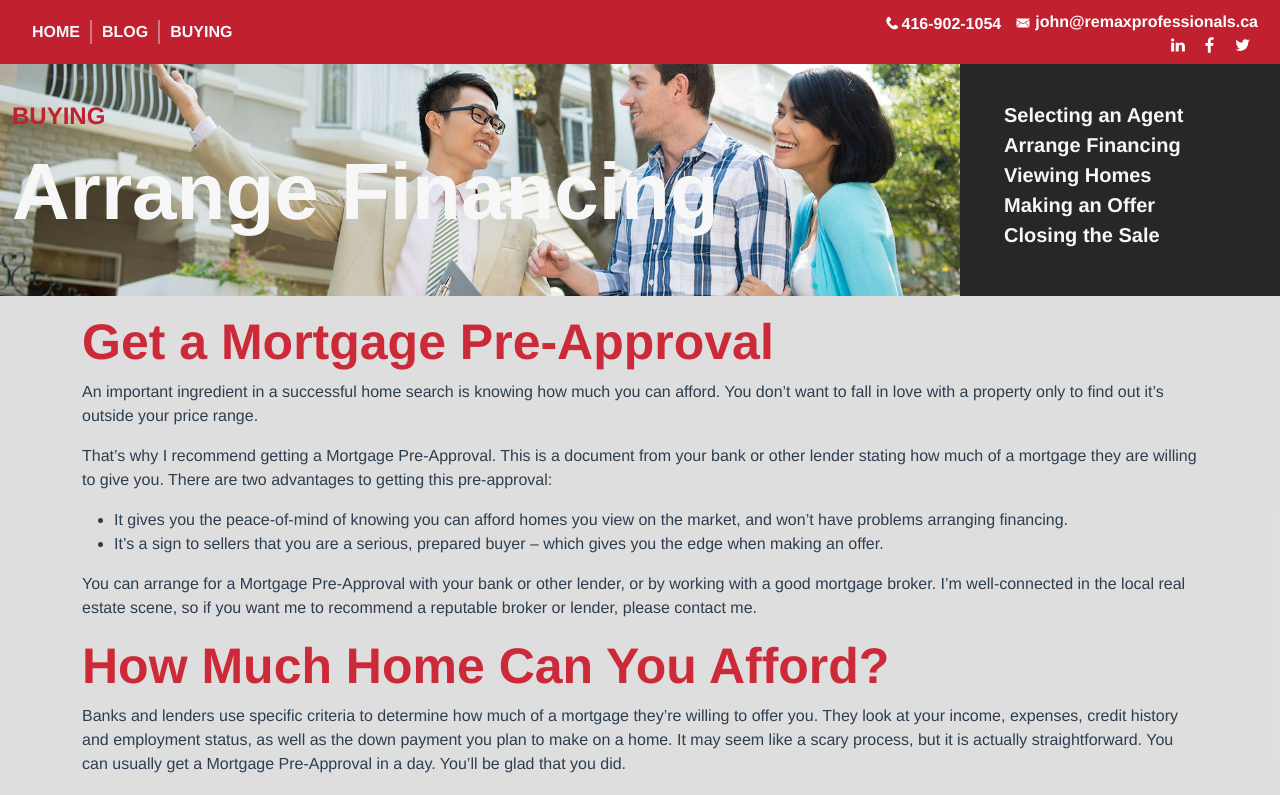
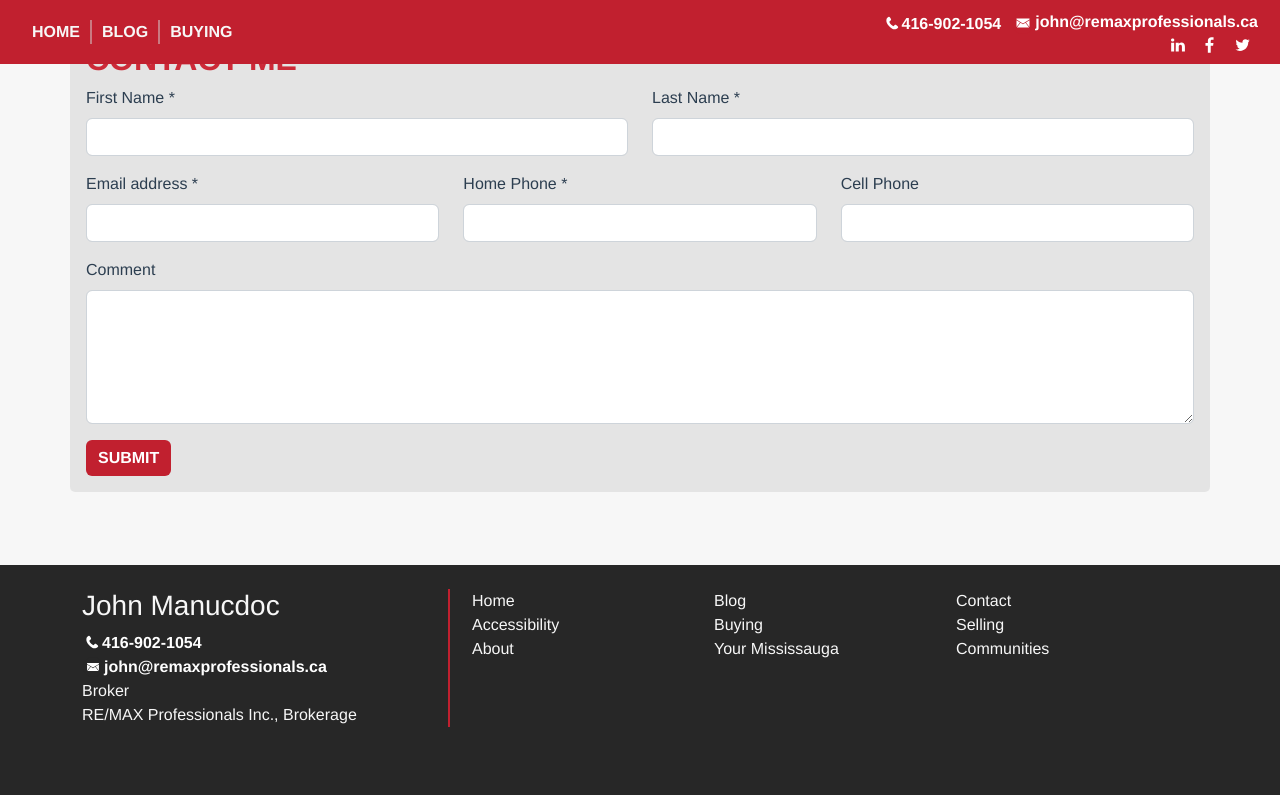
Before and after one commit to Sanparty/jmanucdoc-vue, a Vue app: page /buying/arrangingfinancing in a window 1280 px wide. Shown: the top 795 px of the page. Built offline with nearby package versions, Linux system fonts and the light colour scheme.

Commit message:
buying menu works

```diff
--- /dev/null
+++ b/src/buying/buyingPost.vue
@@ -0,0 +1,66 @@
+<template>
+  <div class="home-container container-fluid p-0">
+    <div v-for="(buyingpost,index) in buyingposts" :key="index" class="d-flex flex-wrap align-items-start">
+      <div v-if="buyid == buyingpost.id" class="col-12">
+      <BuyingHeadingSmall
+        :heading="buyingpost.heading"
+        :contact="contact"
+        :image="`url(${require('../assets/images/homeforsale.jpg')})`"
+        :altimage="`Home for Sale`"
+        :bgPosition="`center center`"
+      />
+      </div>
+      <div v-if="buyid == buyingpost.id" class="col-12">
+        <BuyingHome :pageInfo="buyingpost" />
+      </div>
+
+    </div>
+    <div class="container-fluid">
+        <ContactJohn />
+      </div>
+  </div>
+</template>
+
+<script>
+import ContactJohn from "../components/contactJohn.vue";
+import BuyingHeadingSmall from "../containers/buyingHeadingSmall.vue";
+import BuyingHome from "./buyingHome.vue";
+import { selectingAgent, arrangeFinancing, viewingHomes, makingOffer, closingSale } from "../js/components/buying";
+export default {
+  name: "buyingPost",
+  components: {
+    BuyingHeadingSmall,
+    BuyingHome,
+    ContactJohn,
+  },
+  data () {
+    return {
+      buyingposts: [
+        selectingAgent, arrangeFinancing, viewingHomes, makingOffer, closingSale
+      ],
+      buyid: this.$route.params.buyingid,
+    }
+  },
+};
+</script>
+
+<style scoped>
+h3 {
+  margin: 40px 0 0;
+}
+ul {
+  list-style-type: none;
+  padding: 0;
+}
+li {
+  display: inline-block;
+  margin: 0 10px;
+}
+a {
+  color: #42b983;
+}
+.home-container {
+  padding-top: 20px;
+  background-color: #f7f7f7;
+}
+</style>
--- a/src/components/buyingMenu.vue
+++ b/src/components/buyingMenu.vue
@@ -4,13 +4,7 @@
   >
     <div class="blog-main">
       <ul>
-        <li>
-          <router-link :to="{ name: 'BuyingSelect' }" class="no-underline" >Selecting an Agent</router-link>
-        </li>
-        <li><router-link :to="{ name: 'BuyingFinancing' }" class="no-underline" >Arrange Financing</router-link></li>
-        <li><router-link :to="{ name: 'BuyingViewing' }" class="no-underline" >Viewing Homes</router-link></li>
-        <li><router-link :to="{ name: 'BuyingOffer' }" class="no-underline" >Making an Offer</router-link></li>
-        <li><router-link :to="{ name: 'BuyingClosing' }" class="no-underline" >Closing the Sale</router-link></li>
+        <li v-for="(buyingpost,index) in buyingposts" :key="index" class="no-underline" @click="showBuyingPost(buyingpost.id)">{{  buyingpost.heading }}</li>
       </ul>
       <!-- <div class="no-underline" @click="showBlogpost()">
         <button class="btn btn-primary mt-3 cont-reading" type="submit">
@@ -23,9 +17,22 @@
 </template>
 
 <script>
+import { selectingAgent, arrangeFinancing, viewingHomes, makingOffer, closingSale } from "../js/components/buying";
 export default {
   Name: "BuyingMenu",
-};
+  data () {
+    return {
+      buyingposts: [
+        selectingAgent, arrangeFinancing, viewingHomes, makingOffer, closingSale
+      ]
+    }
+  },
+  methods:{
+    showBuyingPost(id) {
+      this.$router.push({name:'buyingposts',params:{buyingid:id}})
+    }
+  },
+}
 </script>
 
 <style scoped>
--- a/src/components/buyingMenuSmall.vue
+++ b/src/components/buyingMenuSmall.vue
@@ -1,27 +1,31 @@
 <template>
     <div class="contact-box d-none d-lg-flex flex-column justify-content-center align-items-start col-lg-3">
-         <ul>
-        <li>
-          <router-link :to="{ name: 'BuyingSelect' }" class="no-underline" >Selecting an Agent</router-link>
-        </li>
-        <li><router-link :to="{ name: 'BuyingFinancing' }" class="no-underline" >Arrange Financing</router-link></li>
-        <li><router-link :to="{ name: 'BuyingViewing' }" class="no-underline" >Viewing Homes</router-link></li>
-        <li><router-link :to="{ name: 'BuyingOffer' }" class="no-underline" >Making an Offer</router-link></li>
-        <li><router-link :to="{ name: 'BuyingClosing' }" class="no-underline" >Closing the Sale</router-link></li>
+      <ul>
+        <li v-for="(buyingpost,index) in buyingposts" :key="index" class="no-underline" @click="showBuyingPost(buyingpost.id)">{{  buyingpost.heading }}</li>
       </ul>
     </div>
     <div class="d-lg-none scrollmenu py-3">
-        <router-link :to="{ name: 'BuyingSelect' }" class="smallmenulink" >Selecting an Agent</router-link>
-        <router-link :to="{ name: 'BuyingFinancing' }" class="smallmenulink" >Arrange Financing</router-link>
-        <router-link :to="{ name: 'BuyingViewing' }" class="smallmenulink" >Viewing Homes</router-link>
-        <router-link :to="{ name: 'BuyingOffer' }" class="smallmenulink" >Making an Offer</router-link>
-        <router-link :to="{ name: 'BuyingClosing' }" class="smallmenulink" >Closing the Sale</router-link>
+        <span v-for="(buyingpost,index) in buyingposts" :key="index" class="smallmenulink" @click="showBuyingPost(buyingpost.id)">{{  buyingpost.heading }}</span>
+
     </div>
 </template>
 
 <script>
+    import { selectingAgent, arrangeFinancing, viewingHomes, makingOffer, closingSale } from "../js/components/buying";
     export default {
         name: "BuyingMenuSmall",
+        data () {
+          return {
+            buyingposts: [
+              selectingAgent, arrangeFinancing, viewingHomes, makingOffer, closingSale
+            ]
+          }
+        },
+        methods:{
+          showBuyingPost(id) {
+            this.$router.push({name:'buyingposts', params:{buyingid:id}})
+          }
+        },
     }
 </script>
 
--- a/src/js/components/buying.js
+++ b/src/js/components/buying.js
@@ -1,5 +1,6 @@
 const buying = {
     heading: "Buying",
+    id: "buying",
     title: {
         title1: "Find Your Dream Home – Right Here!",
         title2: "Ready to Get Started?"
@@ -23,6 +24,7 @@ const buying = {
 }
 const selectingAgent = {
     heading: "Selecting an Agent",
+    id: "selectingagent",
     title: {
         title1: "Do You Have a Personal Real Estate Agent?",
         title2: "Your Real Estate Agent Works for You",
@@ -54,6 +56,7 @@ const selectingAgent = {
 }
 const arrangeFinancing = {
     heading: "Arrange Financing",
+    id: "arrangefinancing",
     title: {
         title1: "Get a Mortgage Pre-Approval",
         title2: "How Much Home Can You Afford?",
@@ -74,6 +77,7 @@ const arrangeFinancing = {
 }
 const viewingHomes = {
     heading: "Viewing Homes",
+    id: "viewinghomes",
     title: {
         title1: "The Home Shopping Process",
         title2: "What to Look for when Viewing a Property",
@@ -108,6 +112,7 @@ const viewingHomes = {
 }
 const makingOffer = {
     heading: "Making an Offer",
+    id: "makingoffer",
     title: {
         title1: "Preparing the Offer",
         title2: "How the Process Works",
@@ -134,6 +139,7 @@ const makingOffer = {
 }
 const closingSale = {
     heading: "Closing the Sale",
+    id: "closingsale",
     title: {
         title1: "Ensuring the Closing Goes Smoothly"
     },
--- a/src/router/index.js
+++ b/src/router/index.js
@@ -6,12 +6,7 @@ import BlogJohn from "../blog/blogJohn.vue";
 import BlogPost from "../blogposts/blogPost.vue";
 import ContactContainer from "../contact/contactContainer.vue";
 import BuyingContainer from "../buying/buyingContainer.vue"
-import BuyingSelect from "../buying/buyingSelect.vue"
-import BuyingFinancing from "../buying/buyingFinancing.vue"
-import BuyingViewing from "../buying/buyingViewing.vue"
-import BuyingOffer from "../buying/buyingOffer.vue"
-import BuyingClosing from "../buying/buyingClosing.vue"
-
+import BuyingPost from "../buying/buyingPost.vue"
 let router =  createRouter({
     history: createWebHistory(process.env.BASE_URL),
     routes: [{
@@ -63,45 +58,15 @@ let router =  createRouter({
         component: BuyingContainer,
     },
     {
-        path:'/buying/selectinganagent',
-        name: 'BuyingSelect',
+        path:'/buying/:buyingid',
+        name: 'buyingposts',
         meta: {
-            title: "John Manucdoc | Selecting an Agent"
+            title: "John Manucdoc | Buying"
         },
-        component: BuyingSelect,
+        props: true,
+        component: BuyingPost,
     },
-    {
-        path:'/buying/arrangingfinancing',
-        name: 'BuyingFinancing',
-        meta: {
-            title: "John Manucdoc | Arranging Financing"
-        },
-        component: BuyingFinancing,
-    },
-    {
-        path:'/buying/viewinghomes',
-        name: 'BuyingViewing',
-        meta: {
-            title: "John Manucdoc | Viewing Homes"
-        },
-        component: BuyingViewing,
-    },
-    {
-        path:'/buying/makinganoffer',
-        name: 'BuyingOffer',
-        meta: {
-            title: "John Manucdoc | Making an Offer"
-        },
-        component: BuyingOffer,
-    },
-    {
-        path:'/buying/closingthesale',
-        name: 'BuyingClosing',
-        meta: {
-            title: "John Manucdoc | Closing the Sale"
-        },
-        component: BuyingClosing,
-    },
+
     ],
     // eslint-disable-next-line no-unused-vars
     scrollBehavior(to, from, savedPosition) {
```
